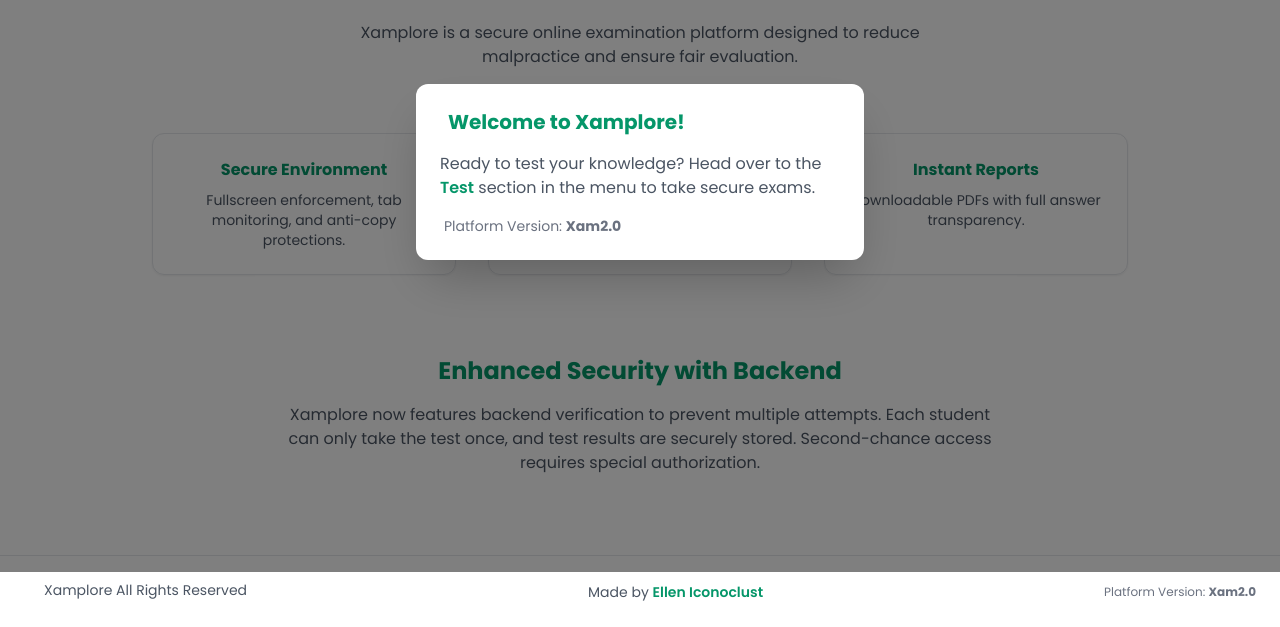
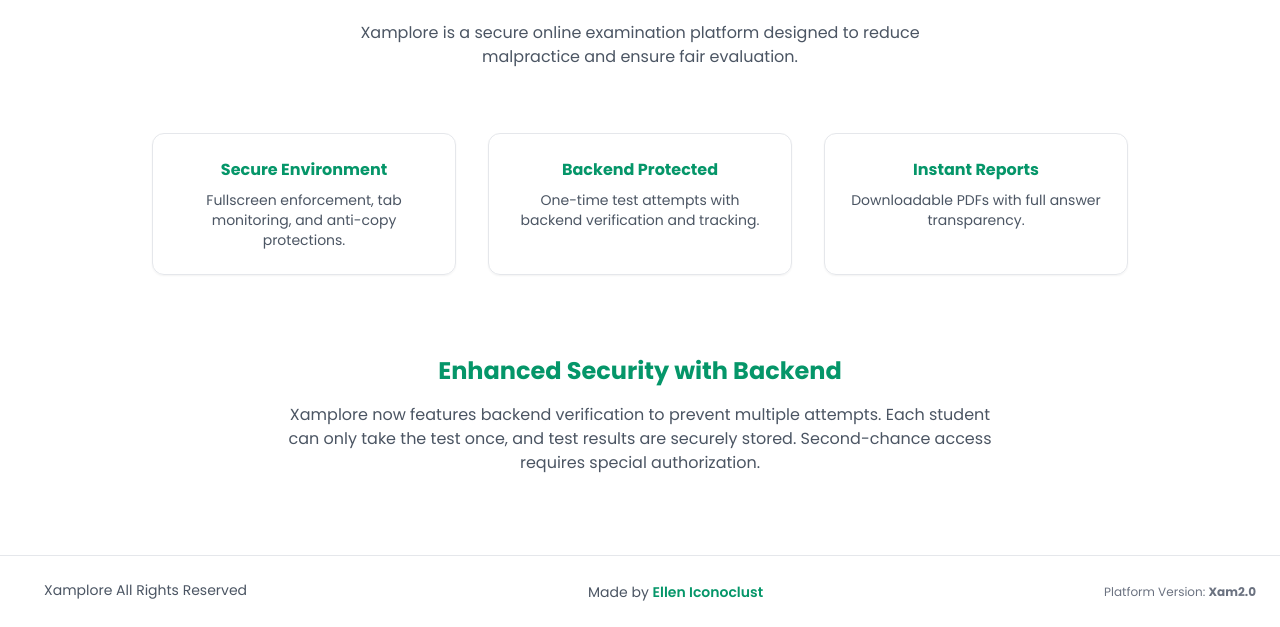
Before and after one commit to Ellen-Iconoclust/xamplore, a website: page public/index.html in a window 1280 px wide. Shown: the part 228-855 px from the top of the page. Drawn offline with nearby package versions, Linux system fonts and the light colour scheme.

Commit message:
Update index.html

```diff
--- a/public/index.html
+++ b/public/index.html
@@ -28,24 +28,7 @@ input[type="password"] { user-select: none; -webkit-user-select: none; }
 <body class="bg-white text-gray-800 min-h-screen flex flex-col">
 
 <!-- WELCOME POPUP -->
-<div id="welcomePopup" class="fixed inset-0 bg-black bg-opacity-50 flex items-center justify-center z-50 p-4">
-  <div class="bg-white rounded-xl shadow-2xl max-w-md w-full p-6 relative">
-    <button onclick="closeWelcomePopup()" class="absolute top-3 right-3 text-gray-500 hover:text-gray-700">
-      <i data-lucide="x"></i>
-    </button>
-    <div class="flex items-center gap-2 mb-4">
-      <i data-lucide="graduation-cap" class="text-emerald-600"></i>
-      <h3 class="text-xl font-bold text-emerald-600">Welcome to Xamplore!</h3>
-    </div>
-    <p class="text-gray-600 mb-4">
-      Ready to test your knowledge? Head over to the <span class="font-semibold text-emerald-600">Test</span> section in the menu to take secure exams.
-    </p>
-    <div class="text-sm text-gray-500">
-      <i data-lucide="info" class="inline w-4 h-4 mr-1"></i>
-      Platform Version: <span class="font-bold">Xam2.0</span>
-    </div>
-  </div>
-</div>
+
 
 <!-- NAV -->
 <nav class="border-b shadow-sm sticky top-0 bg-white z-40">
```
